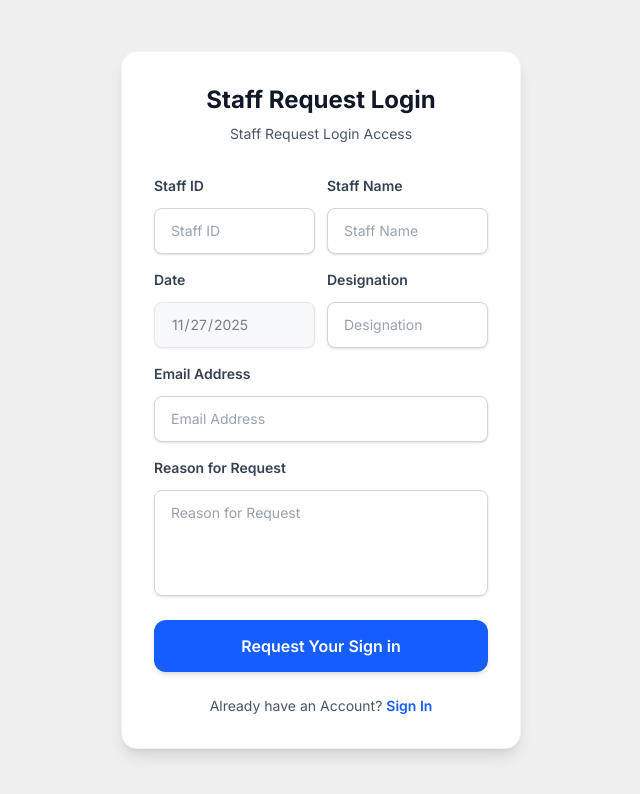
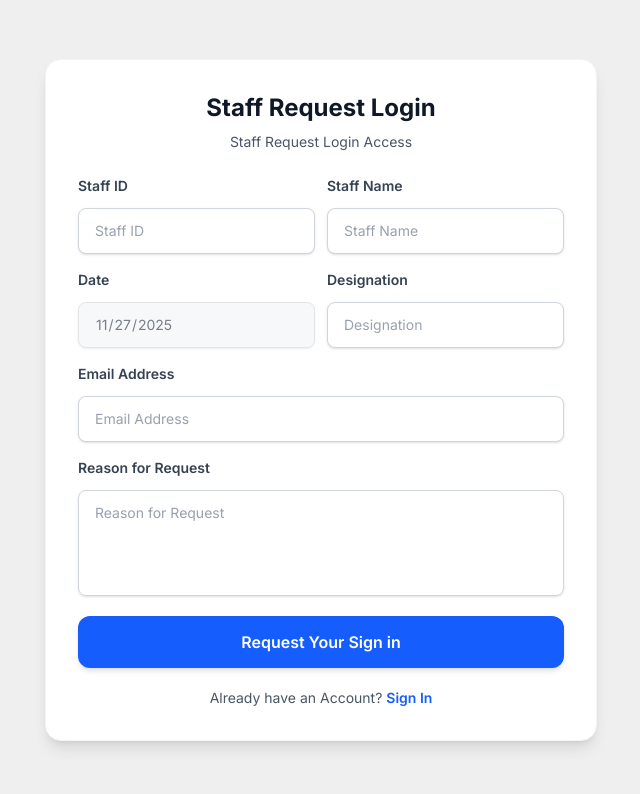
Before and after one commit to Esoft-Management-System/Frontend, a React app: page /StaffRequestLogin in a window 1280 px wide. Shown: the top 794 px of the page, without its empty margins (319-959 px from the left). Built offline with nearby package versions, Linux system fonts and the light colour scheme; no server answers; the HTML template or start-up script is replaced by a standard one.

Commit message:
feat(login): Add error toast notification on request submission failure and adjust layout styles

```diff
--- a/src/pages/login/StaffRequestLogin.tsx
+++ b/src/pages/login/StaffRequestLogin.tsx
@@ -130,6 +130,7 @@ const StaffRequestLogin = () => {
         reason: "",
       });
     } catch (err) {
+      toast.error(error || "Failed to submit request");
       console.error("Failed to submit request:", err);
     }
   }
@@ -140,9 +141,9 @@ const StaffRequestLogin = () => {
 
   return (
     <div className="min-h-screen w-full flex items-center justify-center from-gray-50 to-gray-100 overflow-x-hidden bg-[#EFEFEF]">
-      <div className="flex w-full max-w-md flex-col p-6">
-        <div className="bg-white flex-1 flex flex-col gap-6 p-8 rounded-2xl shadow-lg border border-gray-100">
-          <div className="text-center mb-2">
+      <div className="flex w-full max-w-[600px] flex-col p-6">
+        <div className="bg-white flex-1 flex flex-col gap-5 p-8 rounded-2xl shadow-lg border border-gray-100">
+          <div className="text-center mb-1">
             <h1 className="text-2xl font-bold text-gray-900 mb-2">
               Staff Request Login
             </h1>
--- a/src/pages/login/login.tsx
+++ b/src/pages/login/login.tsx
@@ -105,7 +105,7 @@ const Login = () => {
 						</div>
 						<button
 							onClick={goToResetPassword}
-							className="text-blue-600 text-sm font-medium hover:text-blue-700 transition-colors duration-200"
+							className="text-blue-600 hover:cursor-pointer text-sm font-medium hover:text-blue-700 transition-colors duration-200"
 						>
 							Forgot password?
 						</button>
@@ -123,7 +123,7 @@ const Login = () => {
 							Don't have an account?{" "}
 							<button
 								onClick={goToStudentRegister}
-								className="text-blue-600 font-semibold hover:text-blue-700 transition-colors duration-200"
+								className="text-blue-600 hover:cursor-pointer font-semibold hover:text-blue-700 transition-colors duration-200"
 							>
 								Create account
 							</button>
--- a/src/pages/login/staffLogin.tsx
+++ b/src/pages/login/staffLogin.tsx
@@ -110,7 +110,7 @@ const StaffLogin = () => {
 						</div>
 						<button
 							onClick={goToResetPassword}
-							className="text-blue-600 text-sm font-medium hover:text-blue-700 transition-colors duration-200"
+							className="text-blue-600 text-sm hover:cursor-pointer font-medium hover:text-blue-700 transition-colors duration-200"
 						>
 							Forgot password?
 						</button>
@@ -128,7 +128,7 @@ const StaffLogin = () => {
 							Don&apos;t have an account?{" "}
 							<button
 								onClick={goToRequest}
-								className="text-blue-600 font-semibold hover:text-blue-700 transition-colors duration-200"
+								className="text-blue-600 hover:cursor-pointer font-semibold hover:text-blue-700 transition-colors duration-200"
 							>
 								Request Sign in
 							</button>
--- a/src/pages/register/StudentRegister.tsx
+++ b/src/pages/register/StudentRegister.tsx
@@ -82,10 +82,10 @@ const StudentRegister = () => {
 
   return (
     <div className="min-h-screen w-full flex items-center justify-center from-gray-50 to-gray-100 overflow-x-hidden bg-[#EFEFEF]">
-      <div className="flex w-full max-w-lg flex-col p-6">
+      <div className="flex w-full max-w-[600px] flex-col p-6">
         <form
           onSubmit={handleSubmit}
-          className="bg-white flex-1 flex flex-col gap-6 p-8 rounded-2xl shadow-lg border border-gray-100"
+          className="bg-white flex-1 flex flex-col gap-5 p-8 rounded-2xl shadow-lg border border-gray-100"
         >
           <div className="text-center mb-2">
             <h1 className="text-2xl font-bold text-gray-900 mb-2">Student Registration</h1>
```
